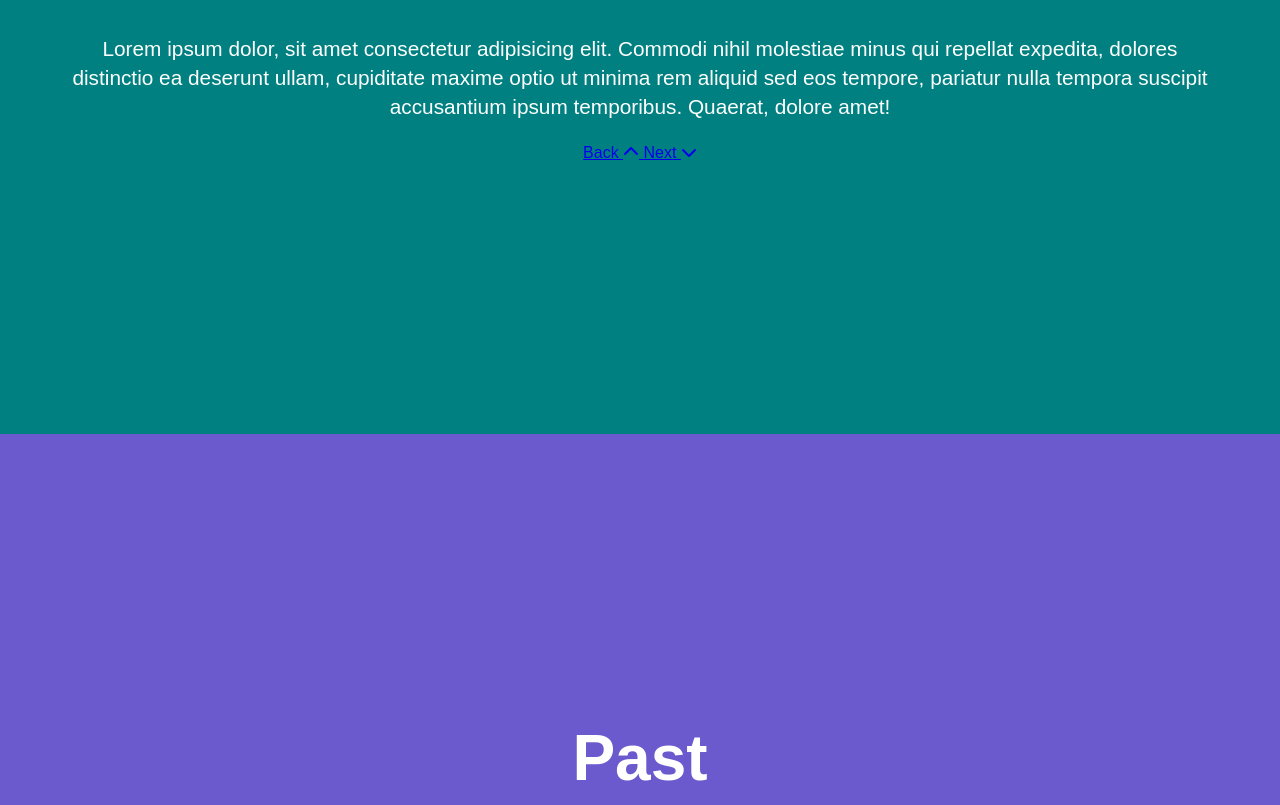
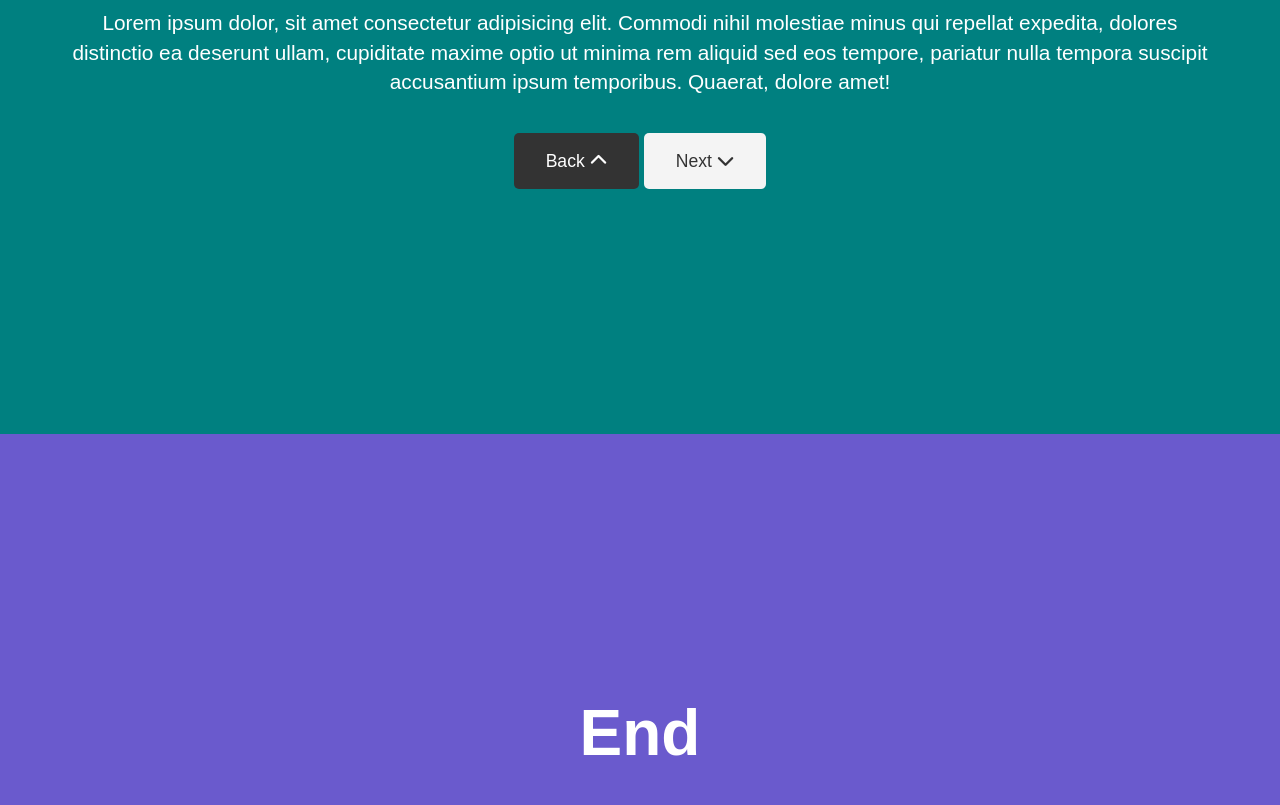
Before and after one commit to day1park/presentation, a plain HTML site: page index.html in a window 1280 px wide. Shown: the part 1966-2771 px from the top of the page. Drawn offline with Linux system fonts and the light colour scheme.

Commit message:
add styling and animation to .btn and .btn-dark class

```diff
--- a/index.html
+++ b/index.html
@@ -69,7 +69,7 @@
 
     <!-- page 4 -->
     <section id="page-4" class="page">
-      <h1>Past</h1>
+      <h1>End</h1>
       <p>
         Lorem ipsum dolor, sit amet consectetur adipisicing elit. Commodi nihil
         molestiae minus qui repellat expedita, dolores distinctio ea deserunt
--- a/style.css
+++ b/style.css
@@ -48,3 +48,27 @@ body {
 .page p {
   font-size: 1.3rem;
 }
+
+.btn {
+  display: inline-block;
+  padding: 1rem 2rem;
+  background: #f4f4f4;
+  color: #333;
+  text-decoration: none;
+  border: none;
+  margin-top: 1rem;
+  font-size: 1.1rem;
+  transition: all 0.3s ease-in;
+  border-radius: 5px;
+}
+
+.btn:hover,
+.btn-dark {
+  background: #333;
+  color: #fff;
+}
+
+.btn-dark:hover {
+  background: #f4f4f4;
+  color: #333;
+}
```
